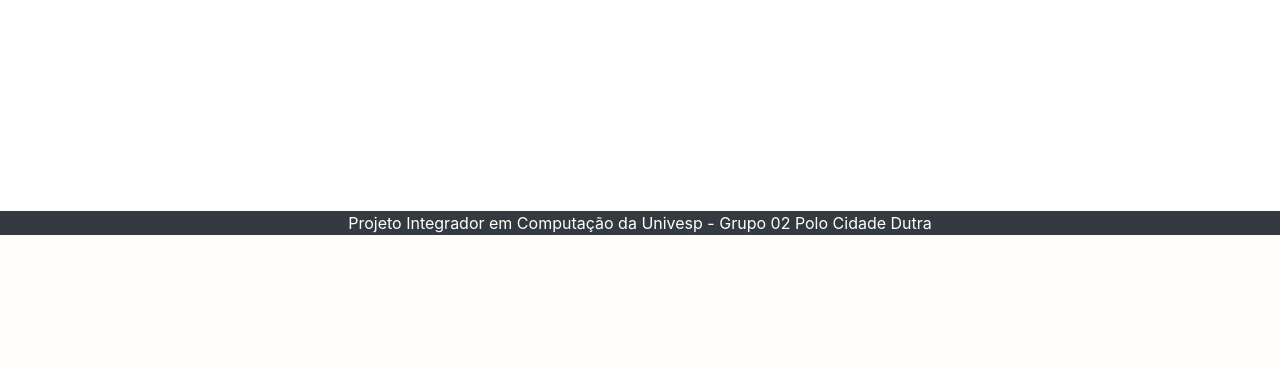
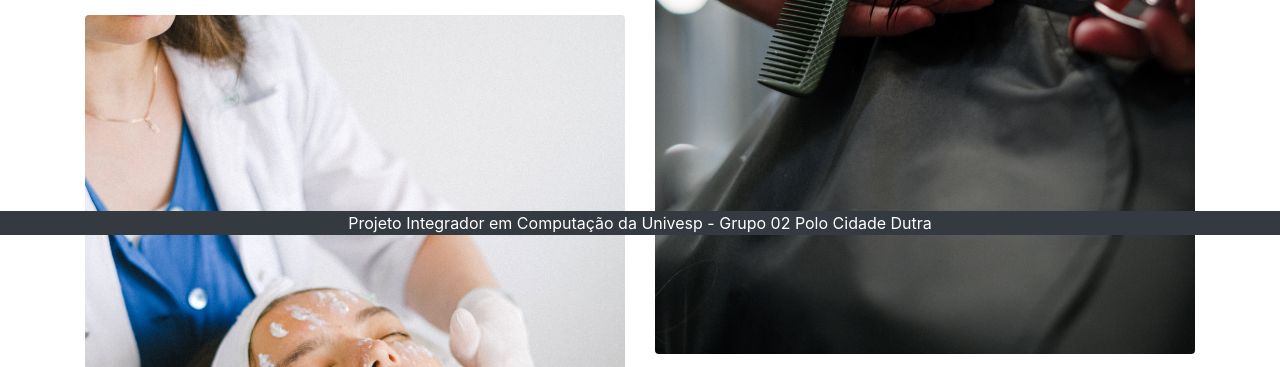
Before and after one commit to jpedrosantana/projeto_integrador_I, a Django app: page / in a window 1280 px wide. Shown: the part 565-932 px from the top of the page. Before the commit the page ends 800 px from the top, so only its background shows below. Run offline with Django 3.2, Linux system fonts and the light colour scheme; some libraries are stand-ins or nearby versions.

Commit message:
adicao de imagens na pagina inicial

```diff
--- a/projeto_pi/templates/base.html
+++ b/projeto_pi/templates/base.html
@@ -8,7 +8,7 @@
     <link rel="stylesheet" href="{% static 'css/bootstrap.min.css' %}">
     <link rel='stylesheet' href="{% static 'css/app.css' %}">
 
-    <title>Marketplace da Comunidade</title>
+    <title>E-Vizinhos</title>
 
     <style>
         body{
--- a/projeto_pi/templates/index.html
+++ b/projeto_pi/templates/index.html
@@ -1,6 +1,19 @@
 {% extends "base.html"%}
 {% block conteudo %}
-<h2>Início</h2>
-<p>Você está na página principal. <br>
-    Clique <a href='/empreendimentos'>aqui</a> para conferir os anúncios.
+<div class='container'>
+    <div class='row' style="margin-top: 3%;">
+        <div class="col-md-6">
+            <h2 class='text-justify'>Bem vindo ao E-Vizinhos</h2>
+            <h3 class='text-justify'>Somos um portal de serviços perto de você!
+            Clique <a href='/empreendimentos'>aqui</a> para conferir nossos anúncios.</h3>
+            <img src="/static/img/home/home-atendimento.jpg" class='img-fluid rounded mb-3'>
+            <img src='/static/img/home/home-estetica.jpg' class='img-fluid rounded mb-3'>
+        </div>
+        <div class='col-md-6'>
+            <img src="/static/img/home/home-cabelereiro.jpg" class=' img-fluid rounded mb-3'>
+            <img src="/static/img/home/home-padaria.jpg" class=' img-fluid rounded mb-3'>
+        </div>
+    </div>
+</div>
+
 {%endblock conteudo%}
```
Also changed, not shown: projeto_pi/db.sqlite3, projeto_pi/static/img/home/home-cabelereiro.jpg (added), projeto_pi/static/img/home/home-estetica.jpg (added), 2 other files.
